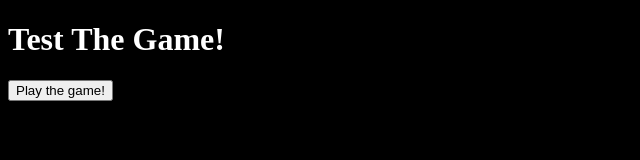
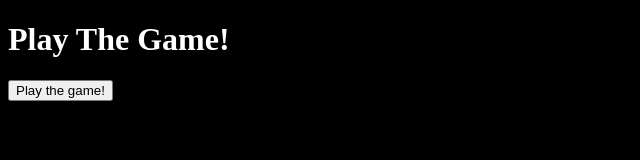
Before and after one commit to Techpro709/Happy-April-Fool-, a plain HTML site: page index.html in a window 1280 px wide. Shown: the full height of the page, 0-640 px from the left. Drawn offline with Linux system fonts and the light colour scheme.

Commit message:
Update index.html

```diff
--- a/index.html
+++ b/index.html
@@ -8,7 +8,7 @@
 		</header>
 	</head>
 	<body>
-		<h1>Test The Game!</h1>
+		<h1>Play The Game!</h1>
 		<button onclick="openLink()">Play the game!</button>
 	</body>
 </html>
```
